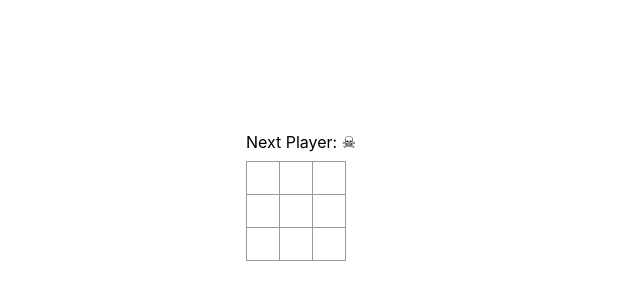
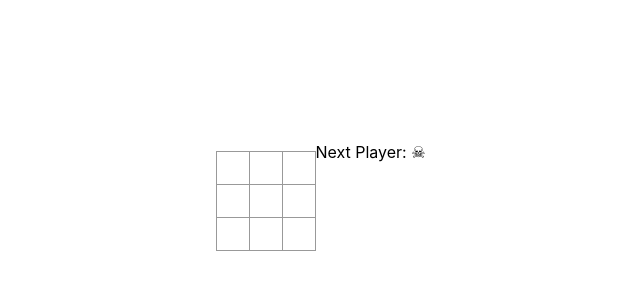
Before and after one commit to m-wiemers/tic-tac-toe, a Next.js app: page / in a window 1280 px wide. Shown: the part 204-504 px from the top of the page, without its empty margins (319-959 px from the left). Built offline with nearby package versions, Linux system fonts and the light colour scheme.

Commit message:
storing a History of moves

```diff
--- a/components/Board.tsx
+++ b/components/Board.tsx
@@ -1,33 +1,14 @@
-import { useState } from "react";
 import styles from "../styles/Board.module.css";
 import Square from "./Square";
 
-export default function Board() {
-  const [squares, setSquares] = useState(Array(9).fill(null));
-  const [xIsNext, setXIsNext] = useState(true);
+type Props = {
+  squares: string[];
+  onClick(i: number): void;
+};
 
-  function handleClick(i) {
-    if (calculateWinner(squares) || squares[i]) {
-      return;
-    }
-    const newSquares = squares.slice();
-    newSquares[i] = xIsNext ? "☠" : "💡";
-    setSquares(newSquares);
-    setXIsNext(!xIsNext);
-  }
-
+export default function Board(props: Props) {
   function renderSquare(i: number) {
-    return <Square value={squares[i]} onClick={() => handleClick(i)} />;
-  }
-
-  // const status = "Next player: " + (xIsNext ? "☠" : "💡");
-
-  const winner = calculateWinner(squares);
-  let status;
-  if (winner) {
-    status = "Winner: " + winner;
-  } else {
-    status = "Next Player: " + (xIsNext ? "☠" : "💡");
+    return <Square value={props.squares[i]} onClick={() => props.onClick(i)} />;
   }
 
   return (
@@ -52,7 +33,7 @@ export default function Board() {
   );
 }
 
-function calculateWinner(squares) {
+export function calculateWinner(squares) {
   const lines = [
     [0, 1, 2],
     [3, 4, 5],
--- a/components/Game.tsx
+++ b/components/Game.tsx
@@ -1,14 +1,41 @@
+import { useState } from "react";
 import styles from "../styles/Game.module.css";
 import Board from "./Board";
+import { calculateWinner } from "../components/Board";
 
 export default function Game() {
+  const [history, setHistory] = useState([{ squares: Array(9).fill(null) }]);
+  const [xIsNext, setXIsNext] = useState(true);
+
+  function handleClick(i) {
+    const current = history[history.length - 1];
+    const squares = [...current.squares];
+    if (winner || squares[i]) {
+      return;
+    }
+
+    squares[i] = xIsNext ? "☠" : "💡";
+    setHistory(history.concat([{ squares: squares }]));
+    setXIsNext(!xIsNext);
+  }
+
+  const current = history[history.length - 1];
+  const winner = calculateWinner(current.squares);
+
+  let status;
+  if (winner) {
+    status = "Winner: " + winner;
+  } else {
+    status = "Next Player: " + (xIsNext ? "☠" : "💡");
+  }
+
   return (
     <div className={styles.game}>
       <div className={styles.gameBoard}>
-        <Board />
+        <Board squares={current.squares} onClick={(i) => handleClick(i)} />
       </div>
       <div className={styles.gameInfo}>
-        <div>{/* status */}</div>
+        <div>{status}</div>
         <ol>{/* TODO */}</ol>
       </div>
     </div>
```
